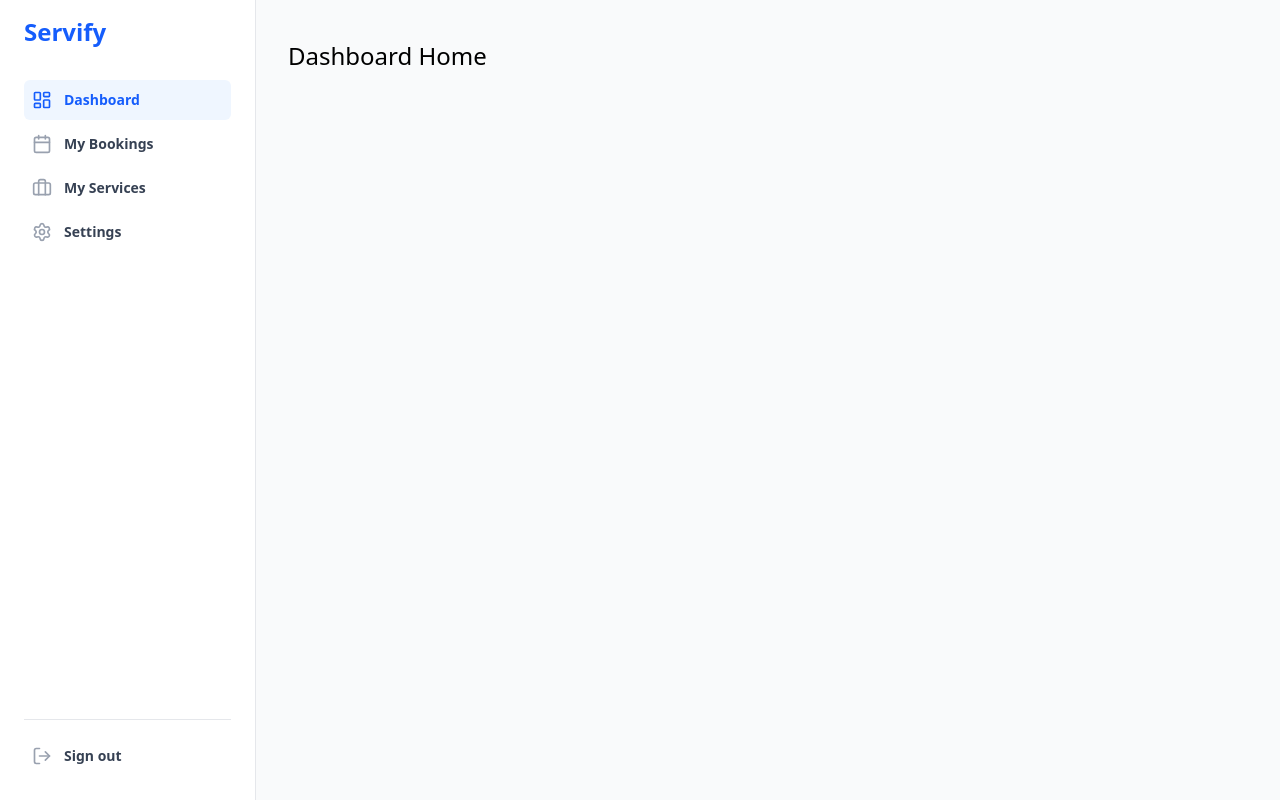
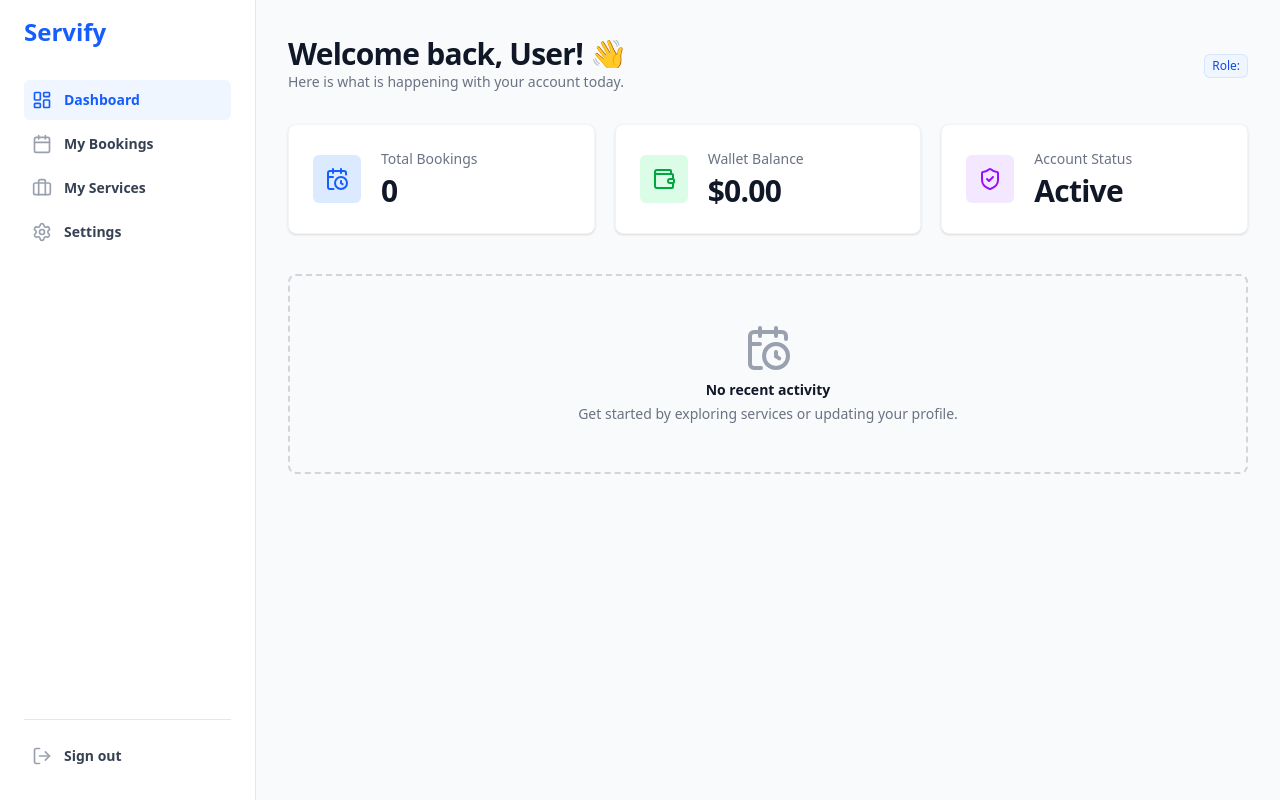
Before and after one commit to darxh/Servify, a React (Vite) app in the folder Client/: page /dashboard in a window 1280 px wide. Built offline with nearby package versions, Linux system fonts and the light colour scheme; no server answers.

Commit message:
feat(client): implement dashboard home page with user welcome and stat cards

```diff
--- /dev/null
+++ b/Client/src/pages/dashboard/DashboardPage.jsx
@@ -0,0 +1,59 @@
+import { useAuth } from "../../context/AuthContext";
+import { Wallet, CalendarClock, ShieldCheck } from "lucide-react";
+
+const DashboardPage = () => {
+  const { user } = useAuth(); // Get the logged-in user data
+
+  const stats = [
+    { name: 'Total Bookings', value: '0', icon: CalendarClock, color: "text-blue-600", bg: "bg-blue-100" },
+    { name: 'Wallet Balance', value: '$0.00', icon: Wallet, color: "text-green-600", bg: "bg-green-100" },
+    { name: 'Account Status', value: 'Active', icon: ShieldCheck, color: "text-purple-600", bg: "bg-purple-100" },
+  ];
+
+  return (
+    <div>
+      {/* Welcome Header */}
+      <div className="md:flex md:items-center md:justify-between">
+        <div className="min-w-0 flex-1">
+          <h2 className="text-2xl font-bold leading-7 text-gray-900 sm:truncate sm:text-3xl sm:tracking-tight">
+            Welcome back, {user?.name || "User"}! 👋
+          </h2>
+          <p className="mt-1 text-sm text-gray-500">
+            Here is what is happening with your account today.
+          </p>
+        </div>
+        <div className="mt-4 flex md:ml-4 md:mt-0">
+            <span className="inline-flex items-center rounded-md bg-blue-50 px-2 py-1 text-xs font-medium text-blue-700 ring-1 ring-inset ring-blue-700/10">
+                Role: {user?.role?.toUpperCase()}
+            </span>
+        </div>
+      </div>
+
+      {/* Stats Grid */}
+      <div className="mt-8 grid grid-cols-1 gap-5 sm:grid-cols-3">
+        {stats.map((item) => (
+          <div key={item.name} className="overflow-hidden rounded-lg bg-white px-4 py-5 shadow sm:p-6 border border-gray-100">
+            <div className="flex items-center">
+              <div className={`flex-shrink-0 rounded-md p-3 ${item.bg}`}>
+                <item.icon className={`h-6 w-6 ${item.color}`} aria-hidden="true" />
+              </div>
+              <div className="ml-5 w-0 flex-1">
+                <dt className="truncate text-sm font-medium text-gray-500">{item.name}</dt>
+                <dd className="mt-1 text-3xl font-semibold tracking-tight text-gray-900">{item.value}</dd>
+              </div>
+            </div>
+          </div>
+        ))}
+      </div>
+
+      {/* Empty State / Call to Action */}
+      <div className="mt-10 rounded-lg border-2 border-dashed border-gray-300 p-12 text-center">
+        <CalendarClock className="mx-auto h-12 w-12 text-gray-400" />
+        <h3 className="mt-2 text-sm font-semibold text-gray-900">No recent activity</h3>
+        <p className="mt-1 text-sm text-gray-500">Get started by exploring services or updating your profile.</p>
+      </div>
+    </div>
+  );
+};
+
+export default DashboardPage;
--- a/Client/src/router.jsx
+++ b/Client/src/router.jsx
@@ -5,8 +5,7 @@ import LoginPage from "./pages/auth/LoginPage";
 import RegisterPage from "./pages/auth/RegisterPage";
 import HomePage from "./pages/home/HomePage";
 import ServiceDetailsPage from "./pages/services/ServiceDetailsPage"; // 1. Import the new page
-
-const DashboardPlaceholder = () => <h1 className="text-2xl">Dashboard Home</h1>;
+import DashboardPage from "./pages/dashboard/DashboardPage";
 
 const router = createBrowserRouter([
   {
@@ -37,7 +36,7 @@ const router = createBrowserRouter([
     children: [
       {
         index: true,
-        element: <DashboardPlaceholder />,
+        element: <DashboardPage />,
       },
     ],
   },
```
